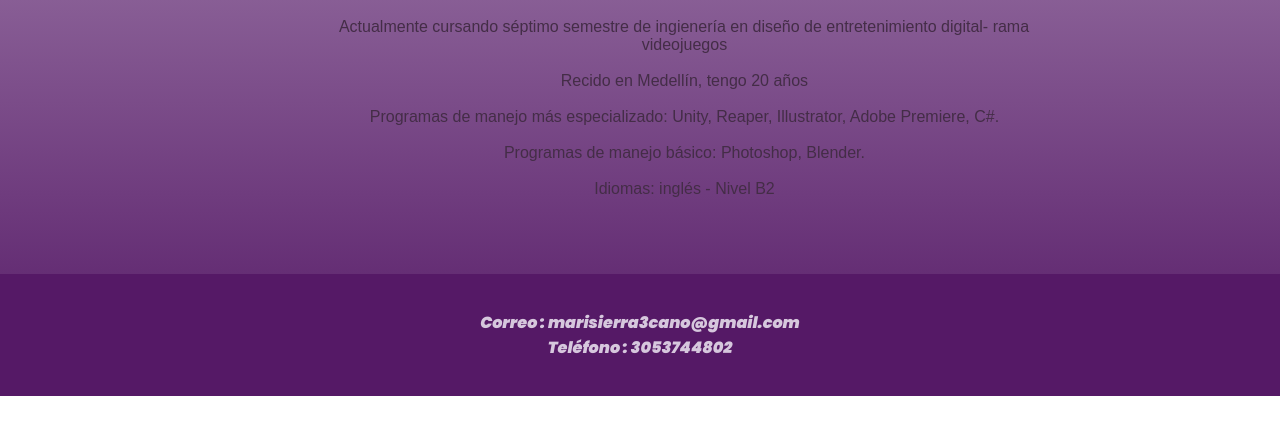
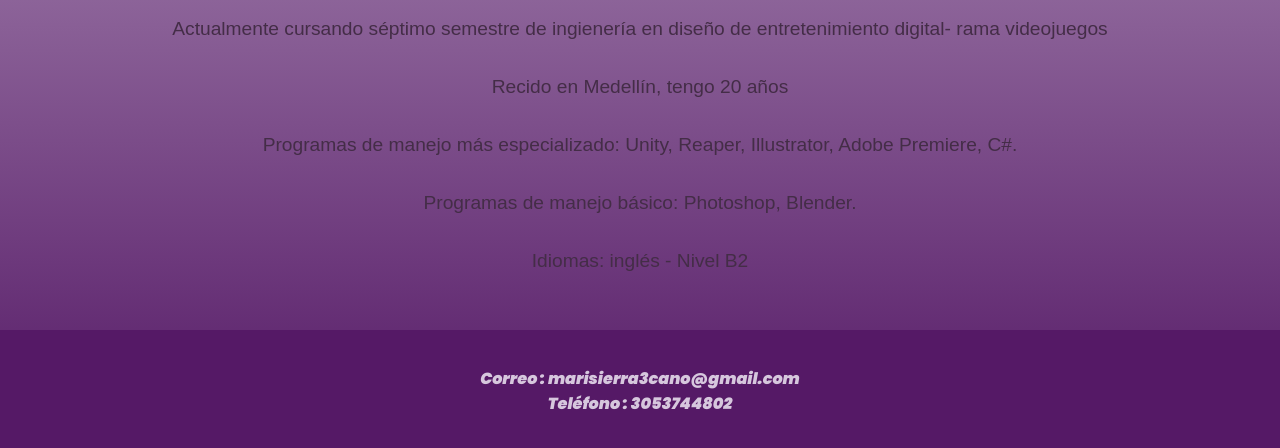
Before and after one commit to marianaCano/Portafolio, a plain HTML site: page informacion.html in a window 1280 px wide. Shown: the part 608-1056 px from the top of the page. Before the commit the page ends 1004 px from the top, so only its background shows below. Drawn offline with Linux system fonts and the light colour scheme.

Commit message:
correcicon informacion

```diff
--- a/informacion.html
+++ b/informacion.html
@@ -35,22 +35,34 @@
             </h1>
             <img class="imagen" src="img/WhatsApp Image 2022-02-27 at 4.55.16 PM.jpeg">
             <div class="letra">
-                <pre>
+                <p>
                     Actualmente cursando séptimo semestre de ingienería en diseño de entretenimiento digital- rama
                     videojuegos
+                </p>
+                <pre>
+
                 </pre>
+                <p>
+                    Recido en Medellín, tengo 20 años
+                </p>
                 <pre>
-                    Recido en Medellín, tengo 20 años
+
                 </pre>
-                <Pre>
+                <P>
                     Programas de manejo más especializado: Unity, Reaper, Illustrator, Adobe Premiere, C#.
-                </Pre>
-                <Pre>
+                </P>
+                <pre>
+
+                </pre>
+                <P>
                     Programas de manejo básico: Photoshop, Blender.
-                </Pre>
+                </P>
                 <pre>
+
+                </pre>
+                <p>
                     Idiomas: inglés - Nivel B2
-                </pre>
+                </p>
 
 
             </div>
```
